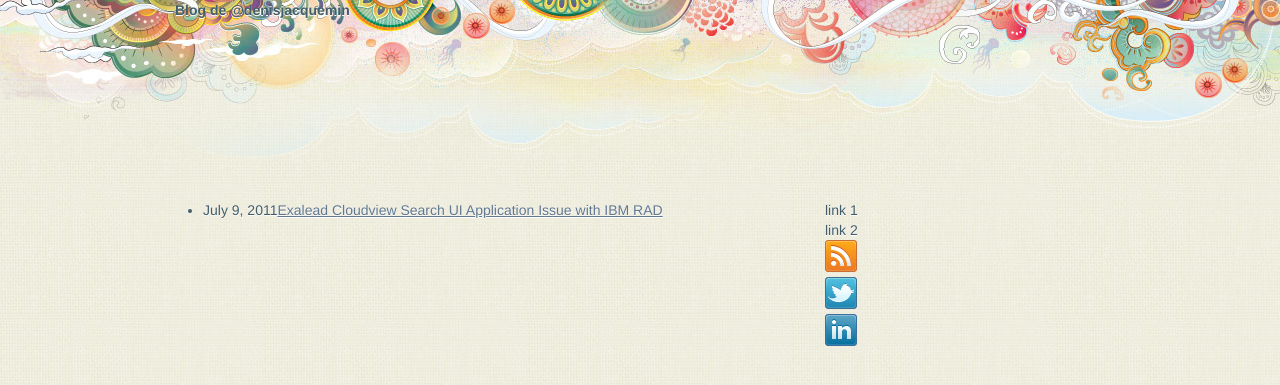
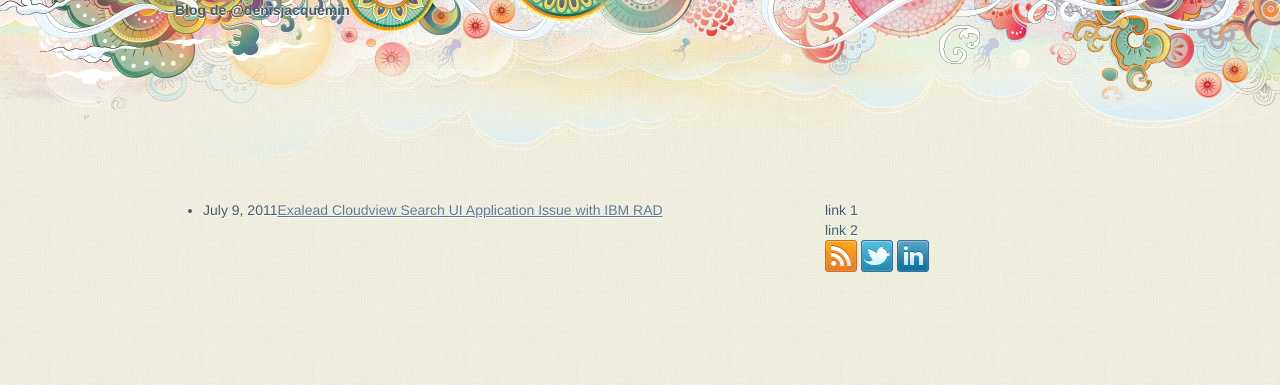
Before and after one commit to denisjacquemin/denisjacquemin.github.com, a Jekyll site: the page built from index.html, in a window 1280 px wide. Shown: the top 385 px of the page. Built offline with Jekyll 4.4.1, drawn with Linux system fonts in a browser that asks for light colours; nearby versions of some CDN libraries.

Commit message:
style update

```diff
--- a/css/style.css
+++ b/css/style.css
@@ -200,7 +200,7 @@ a:hover { color: #036; }
       width: 280px;
  }
 
- nav connect li {
+ li.connect-item {
      display: inline;
  }
 
```
